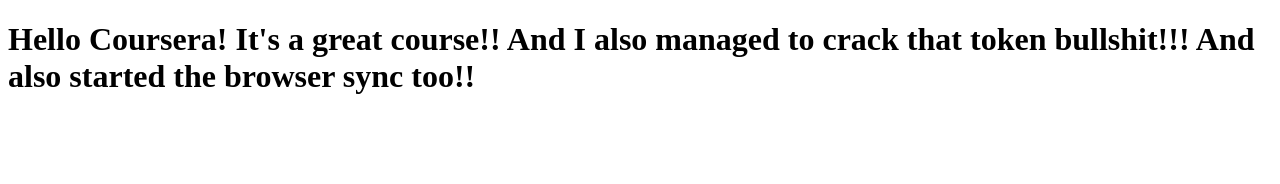
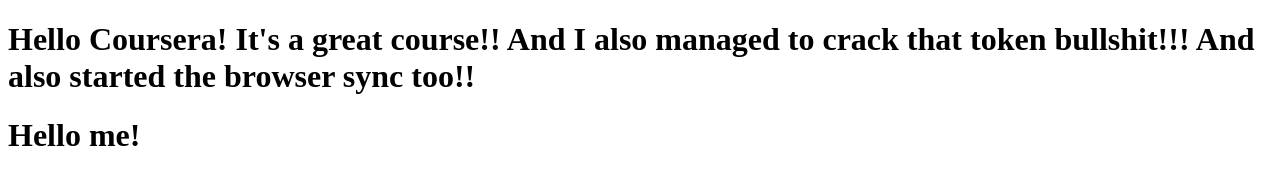
Before and after one commit to IlyaBarsh/IlyaBarsh, a plain HTML site: page site/index.html in a window 1280 px wide. Drawn offline with Linux system fonts and the light colour scheme.

Commit message:
Changes for me

```diff
--- a/site/index.html
+++ b/site/index.html
@@ -7,5 +7,6 @@
 </head>
 <body>
 <h1>Hello Coursera! It's a great course!! And I also managed to crack that token bullshit!!! And also started the browser sync too!!</h1>
+<h1>Hello me!</h1>
 </body>
 </html>
```
